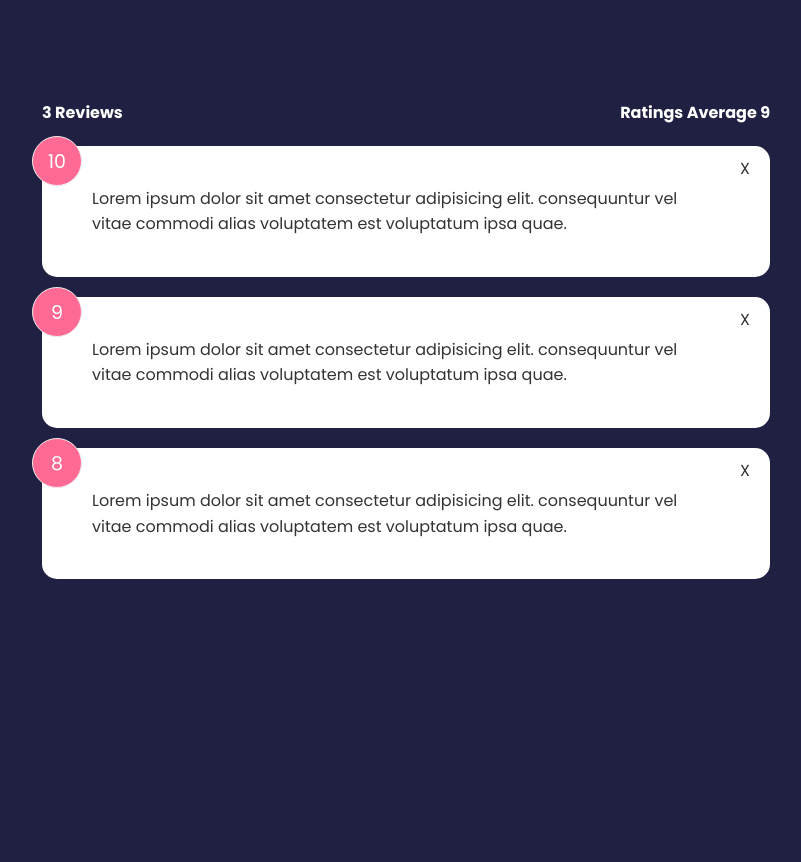
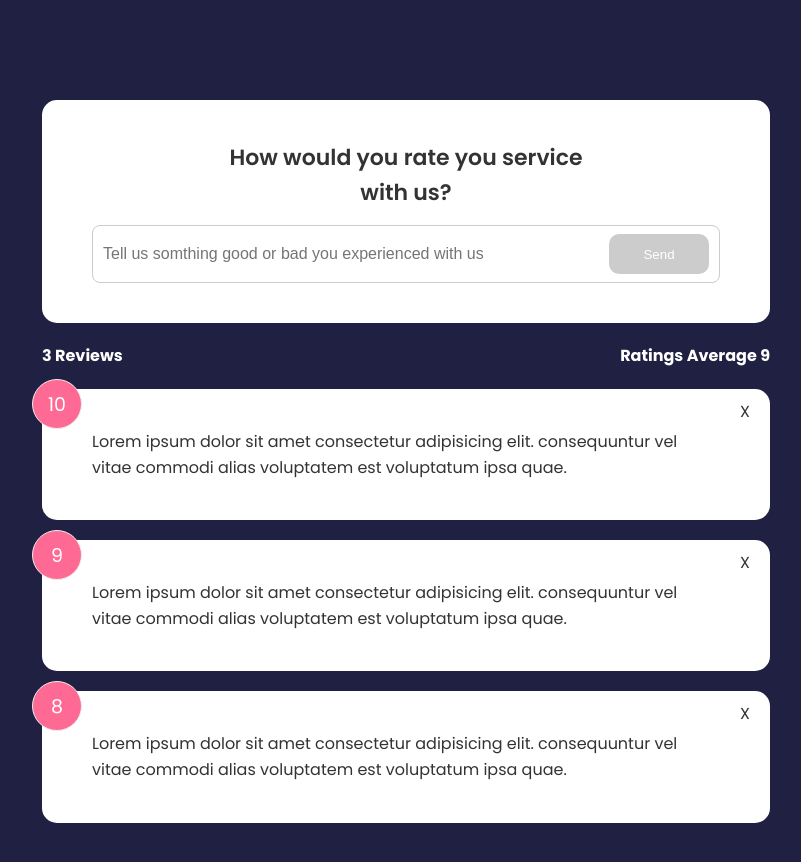
Before and after one commit to johanmha/svelte-feedback-app, a Svelte app: page / in a window 1280 px wide. Shown: the top 862 px of the page, without its empty margins (234-1035 px from the left). Before the commit the page ends 800 px from the top, so only its background shows below. Built offline with nearby package versions, Linux system fonts and the light colour scheme.

Commit message:
initialize form with submit button

```diff
--- a/src/App.svelte
+++ b/src/App.svelte
@@ -1,6 +1,7 @@
 <script>
   import FeedbackList from "./components/FeedbackList.svelte";
   import FeedbackStats from "./components/FeedbackStats.svelte";
+  import FeedbackForm from "./components/FeedbackForm.svelte";
 
   let feedback = [
     {
@@ -31,6 +32,7 @@
 </script>
 
 <main class="container">
+  <FeedbackForm />
   <FeedbackStats {count} {average} />
   <FeedbackList {feedback} on:delete-feedback={deleteFeedback} />
 </main>
--- /dev/null
+++ b/src/components/Button.svelte
@@ -0,0 +1,36 @@
+<script>
+  export let style = "primary";
+  export let type = "button";
+  export let disabled = false;
+</script>
+
+<button {type} {disabled} class={style}> <slot /></button>
+
+<style>
+  button {
+    border-radius: 10px;
+    border: 0;
+    color: #fff;
+    width: 100px;
+    height: 40px;
+    cursor: pointer;
+  }
+  .primary {
+    background-color: #202142;
+  }
+  .secondary {
+    background: #ff6a95;
+  }
+  button:hover {
+    transform: scale(0.98);
+    opacity: 0.9;
+  }
+  button:disabled {
+    background-color: #ccc;
+    cursor: auto;
+  }
+  button:disabled:hover {
+    transform: scale(1);
+    opacity: 1;
+  }
+</style>
--- /dev/null
+++ b/src/components/FeedbackForm.svelte
@@ -0,0 +1,73 @@
+<script>
+  import Card from "./Card.svelte";
+  import Button from "./Button.svelte";
+  export let message = "";
+  export let disabled = true;
+  export let text = "";
+  export let min = 10;
+
+  const handleInput = () => {
+    if (text.trim().length <= min) {
+      disabled = true;
+      message = `Text must be at least ${min} characters`;
+    } else {
+      disabled = false;
+      message = "";
+    }
+  };
+</script>
+
+<Card>
+  <header>
+    <h2>How would you rate you service with us?</h2>
+  </header>
+  <form>
+    <!-- Rating Select -->
+    <div class="input-group">
+      <input
+        type="text"
+        placeholder="Tell us somthing good or bad you experienced with us"
+        on:input={handleInput}
+        bind:value={text}
+      />
+      <Button {disabled} type="submit">Send</Button>
+    </div>
+    {#if message}
+      <div class="message">{message}</div>
+    {/if}
+  </form>
+</Card>
+
+<style>
+  header {
+    max-width: 400px;
+    margin: auto;
+  }
+  header h2 {
+    font-size: 22px;
+    font-weight: 600;
+    text-align: center;
+  }
+  .input-group {
+    display: flex;
+    flex-direction: row;
+    padding: 2px;
+    border: 1px solid #ccc;
+    border-radius: 8px;
+    padding: 8px 10px;
+    margin-top: 15px;
+  }
+  input {
+    flex-grow: 2;
+    border: none;
+    font-size: 16px;
+  }
+  input:focus {
+    outline: none;
+  }
+  .message {
+    color: rebeccapurple;
+    text-align: center;
+    padding-top: 10px;
+  }
+</style>
```
